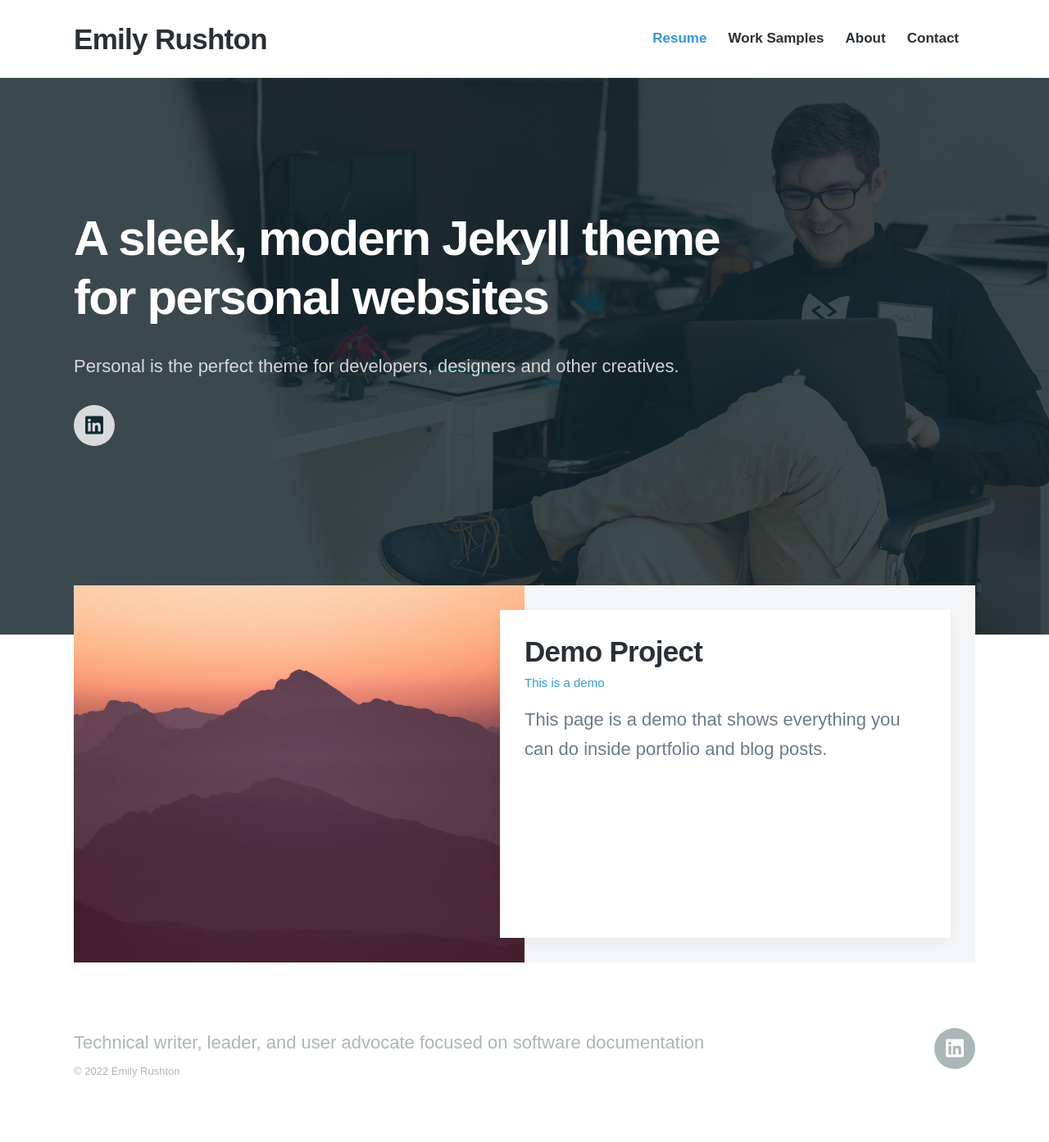
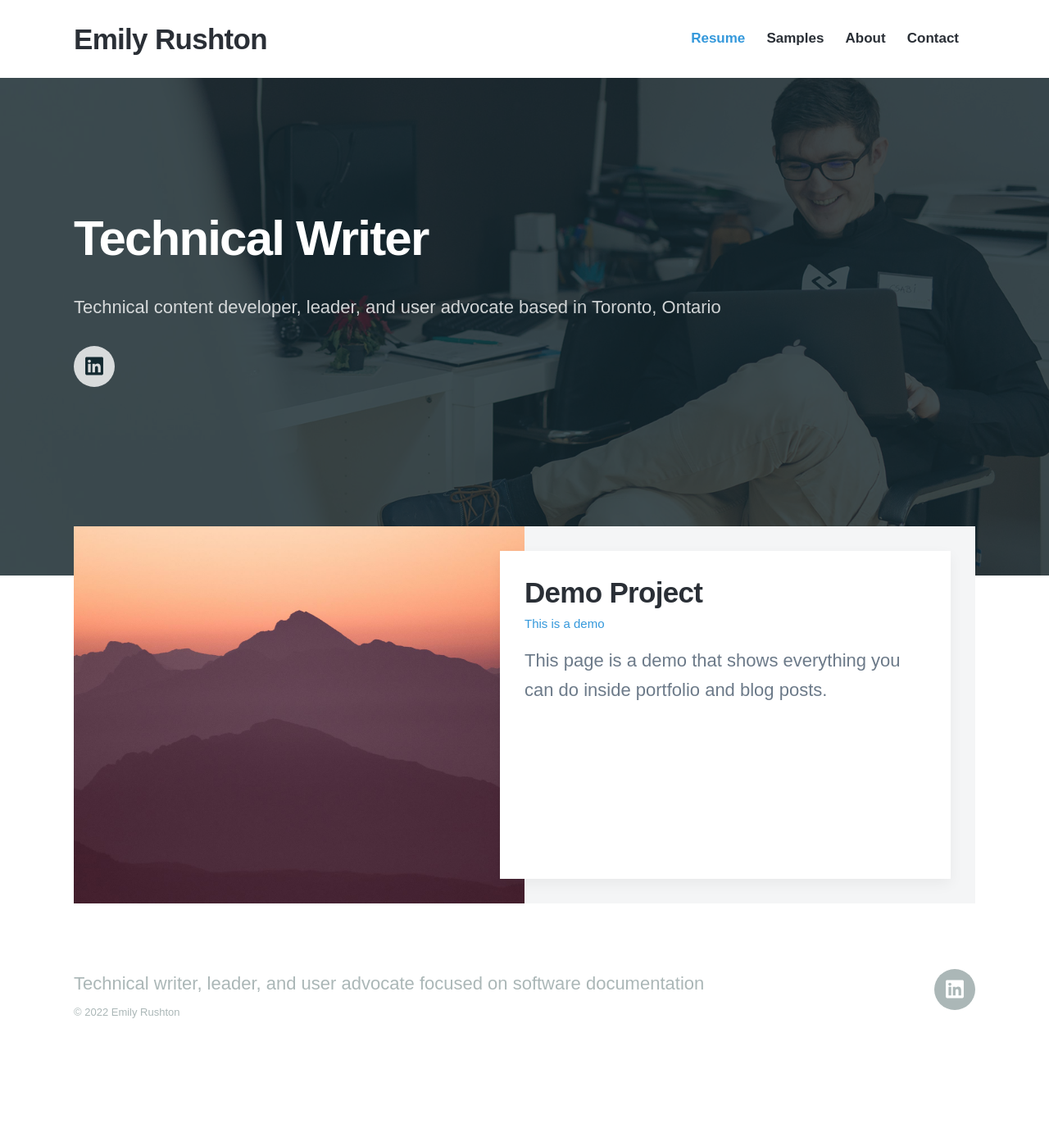
Before and after one commit to emilyrushton/emilyrushton.github.io, a Jekyll site: the page built from index.html, in a window 1280 px wide. Shown: the whole page at 82% size. Built offline with Jekyll 4.4.1, drawn with Linux system fonts in a browser that asks for light colours; nearby versions of some CDN libraries; some web fonts are replaced; after the commit the page ends 1321 px from its top, so only the background shows below that.

Commit message:
Updated navigation and homepage

```diff
--- a/_data/settings.yml
+++ b/_data/settings.yml
@@ -10,7 +10,7 @@ menu_settings:
   menu_items:
     - title: 'Resume'
       url: '/'
-    - title: 'Work Samples'
+    - title: 'Samples'
       url: '/blog/'
     - title: 'About'
       url: '/about'
--- a/index.html
+++ b/index.html
@@ -13,9 +13,8 @@ featured_image: /images/demo/home.jpg
 
 	<div class="wrap">
 
-		<h1>A sleek, modern Jekyll theme
-		for personal websites</h1>
-		<p>Personal is the perfect theme for developers, designers and other creatives.</p>
+		<h1>Technical Writer</h1>
+		<p>Technical content developer, leader, and user advocate based in Toronto, Ontario</p>
 
 		{% include socials.html %}
 
```
